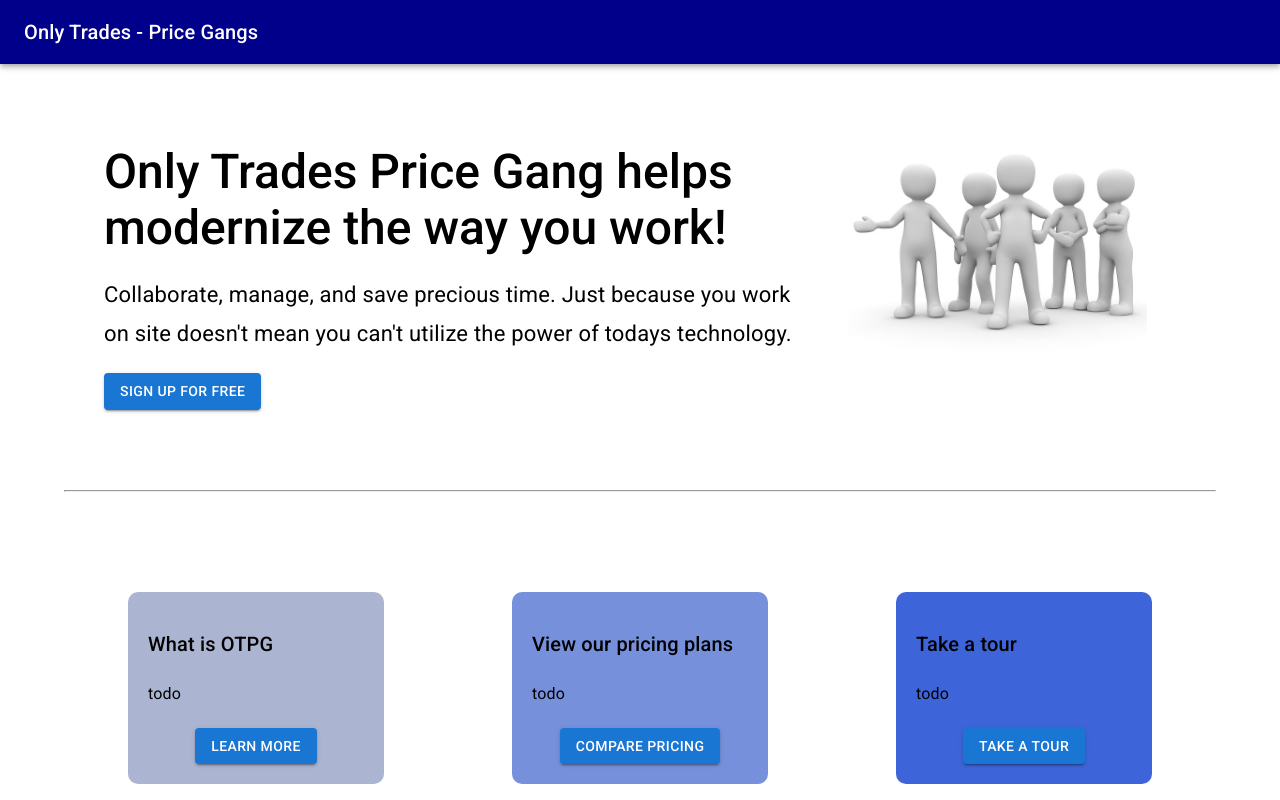
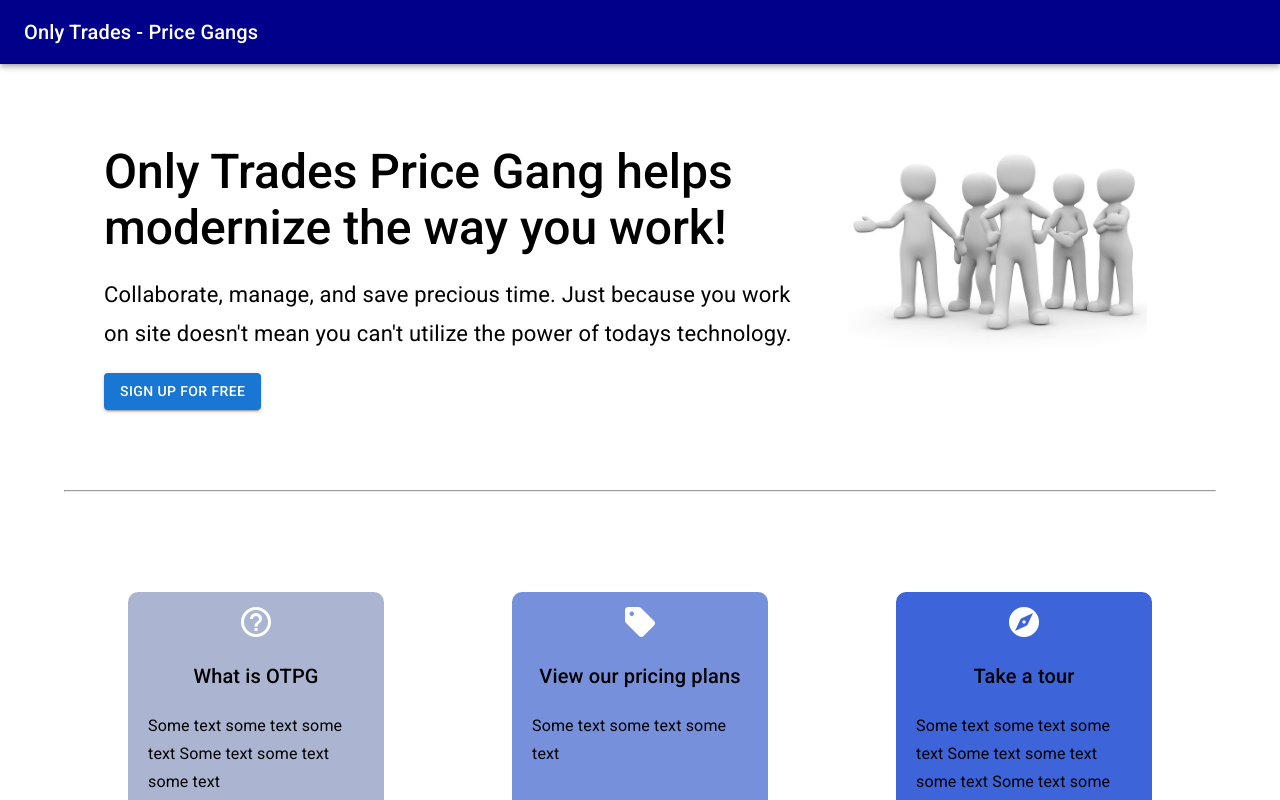
Before and after one commit to stalliardo/Trowel-Tech, a React (Create React App) app: page / in a window 1280 px wide. Shown: the top 800 px of the page. Built offline with nearby package versions, Linux system fonts and the light colour scheme; no server answers.

Commit message:
Added mui icons to the promptCard component

```diff
--- a/src/components/landingPage/LandingPage.js
+++ b/src/components/landingPage/LandingPage.js
@@ -9,6 +9,8 @@ import image from '../../images/meeting.jpg'
 import React from 'react'
 import { useNavigate } from 'react-router-dom';
 import PromptCard from './PromptCard';
+
+import { CurrencyPoundIcon } from '@mui/icons-material';
 
 const LandingPage = () => {
   const navigate = useNavigate();
@@ -56,22 +58,25 @@ const LandingPage = () => {
           <PromptCard
             backgroundColor="#abb5d1"
             buttonText="Learn more"
-            text="todo"
+            text="Some text some text some text Some text some text some text"
             title="What is OTPG"
+            icon="help_outlined"
             clickHandler={onLearnMoreClicked}
           />
           <PromptCard
             backgroundColor="#7690db"
             buttonText="Compare Pricing"
-            text="todo"
+            text="Some text some text some text"
             title="View our pricing plans"
+            icon="sell_outlined"
             clickHandler={onPricingPlansClicked}
           />
           <PromptCard
             backgroundColor="#3d65d9"
             buttonText="Take a tour"
-            text="todo"
+            text="Some text some text some text Some text some text some text Some text some text some text Some text some text some text"
             title="Take a tour"
+            icon="explore_outlined"
             clickHandler={onTakeATourClicked}
           />
         </Grid>
@@ -87,26 +92,18 @@ const LandingPage = () => {
       <Box component="div" sx={{ background: "darkblue", height: "12rem", width: "100%", mt: "60px" }}>
         <Container maxWidth="lg" sx={{ height: "inherit", pt: "30px" }}>
           <Grid container>
-
             <Grid item container sx={{ mr: "40px" }} xs={12} md={2} flexDirection="column">
               <Typography color="white" variant='h6'>Site Logo Here</Typography>
               <Button sx={{color: "whitesmoke", width: "105px"}}>Log in</Button>
-
             </Grid>
-
             <Grid item container sx={{ mr: "40px" }} xs={12} md={2}>
               <Typography color="white" variant='h6'>Contact us</Typography>
               <Typography color="white" variant='subtitle2' fontWeight="100">Feel free to get in touch</Typography>
             </Grid>
-
             <Grid item container sx={{ mr: "40px" }} xs={12} md={2}>
               <Typography color="white" variant='h6'>About</Typography>
               <Typography color="white" variant='subtitle2' fontWeight="100">Find out why we're here</Typography>
             </Grid>
-
-
-
-
           </Grid>
 
           <hr style={{ margin: "20px 0" }} />
--- a/src/components/landingPage/PromptCard.js
+++ b/src/components/landingPage/PromptCard.js
@@ -1,15 +1,25 @@
 import React from 'react'
-import { Grid, Typography } from '@mui/material'
+import { Grid, Icon, Typography } from '@mui/material'
 import Button from '@mui/material/Button';
+import { Box, Container } from '@mui/system';
 
 
 
 const PromptCard = (props) => {
     return (
-        <Grid item md={3} sx={{ backgroundColor: props.backgroundColor, borderRadius: "10px", padding: "4px 20px 20px", marginTop: "20px" }}>
-            <Typography variant='h6' fontWeight="500" textAlign="left" sx={{ paddingTop: "2rem" }}>{props.title}</Typography>
-            <Typography textAlign="left" variant="subtitle1" fontSize="16px" mt="20px">{props.text}</Typography>
-            <Button variant='contained' sx={{ mt: "20px" }} onClick={props.clickHandler}>{props.buttonText}</Button>
+        <Grid item container md={3} sx={{
+            backgroundColor: props.backgroundColor,
+            borderRadius: "10px",
+            padding: "12px 20px 20px",
+            marginTop: "20px",
+            flexDirection: "column",
+
+        }}>
+                <Container><Icon fontSize='large' sx={{ color: "white" }}>{props.icon}</Icon></Container>
+                <Typography variant='h6' fontWeight="500" textAlign="center" sx={{ paddingTop: "1rem" }}>{props.title}</Typography>
+                <Typography textAlign="left" variant="subtitle1" fontSize="16px" mt="20px">{props.text}</Typography>
+                <Button variant='contained' sx={{ mt: "20px", marginTop: "auto" }} onClick={props.clickHandler}>{props.buttonText}</Button>
+
         </Grid>
     )
 }
```
